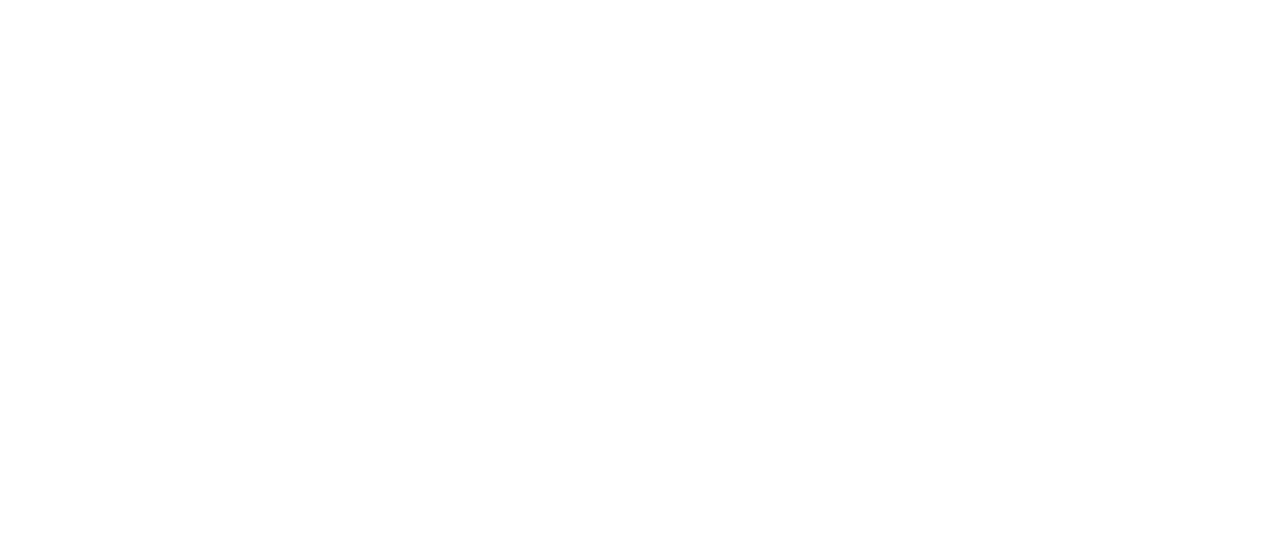
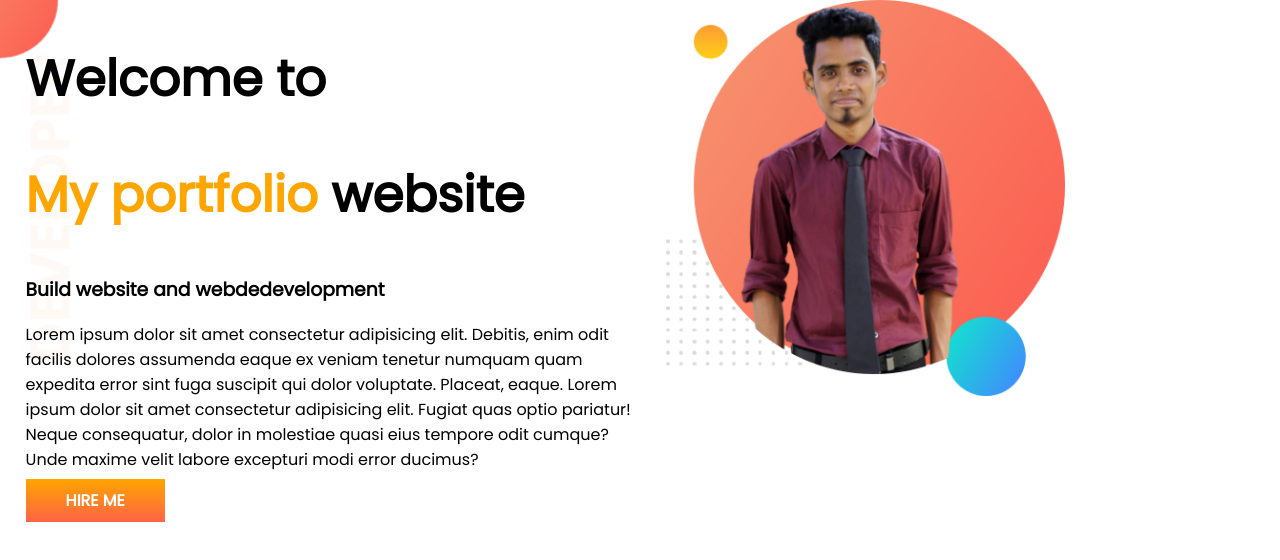
Before and after one commit to Susmoy-Das02/developer-portfolio, a plain HTML site: page index.html in a window 1280 px wide. Drawn offline with Linux system fonts and the light colour scheme.

Commit message:
top banner added

```diff
--- a/index.html
+++ b/index.html
@@ -5,9 +5,26 @@
     <meta http-equiv="X-UA-Compatible" content="IE=edge">
     <meta name="viewport" content="width=device-width, initial-scale=1.0">
     <title>Susmoy portfolio</title>
+    <link rel="preconnect" href="https://fonts.googleapis.com">
+    <link rel="preconnect" href="https://fonts.gstatic.com" crossorigin>
+    <link href="https://fonts.googleapis.com/css2?family=Poppins:ital@0;1&family=Roboto:wght@700&display=swap" rel="stylesheet">
     <link rel="stylesheet" href="style.css">
 </head>
 <body>
+    <section class="top-banner">
+        <div class="half-width">
+            <h1>Welcome to </h1>
+            <h1> <span class="orange-colour">My portfolio</span>  website</h1>
+            <h3>Build website and webdedevelopment</h3>
+            <p>Lorem ipsum dolor sit amet consectetur adipisicing elit. Debitis, enim odit facilis dolores assumenda eaque ex veniam tenetur numquam quam expedita error sint fuga suscipit qui dolor voluptate. Placeat, eaque. Lorem ipsum dolor sit amet consectetur adipisicing elit. Fugiat quas optio pariatur! Neque consequatur, dolor in molestiae quasi eius tempore odit cumque? Unde maxime velit labore excepturi modi error ducimus? </p>
+            <a class="link-button" target="blank" href="https://www.linkedin.com/in/susmoy-das/">HIRE ME</a>
+           </div>
+
+           <div class="half-width">
+            <img src="image/susmoy.png" alt="">
+            </div>
+    </section>
+
 
 </body>
 </html>
--- a/style.css
+++ b/style.css
@@ -0,0 +1,33 @@
+body{
+    font-family: 'Poppins', sans-serif;
+    margin: 0;
+}
+h1{
+    font-size: 50px;
+}
+.orange-colour{
+    color:orange;
+}
+section{
+    display: flex;
+}
+.half-width{
+    width: 50%;
+    padding-left: 2%;
+}
+.half-width img{
+    width: 65%;
+}
+.link-button{
+
+    text-decoration: none;
+    background-image: linear-gradient(orange, tomato);
+    color: white;
+    font-weight: 700;
+    padding:10px 40px ;
+
+}
+.top-banner{
+    background-image: url(image/top-banner.png);
+    background-repeat: no-repeat;
+}
```
Also changed, not shown: image/susmoy.png (added), image/top-banner.png (added).
